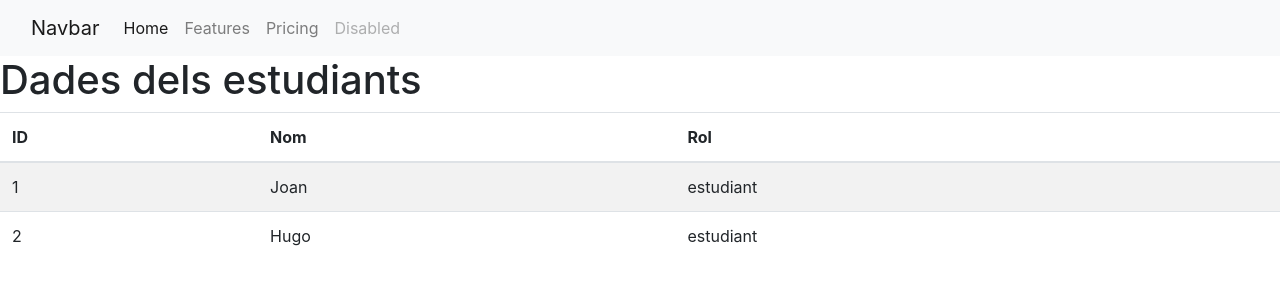
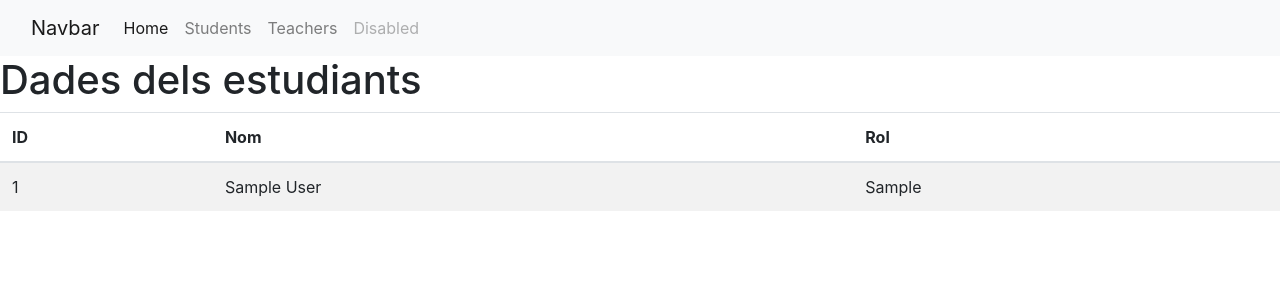
Before and after one commit to JoanIticbcn/django_joanmontanya, a Django app: page /centre/students in a window 1280 px wide. Shown: the top 300 px of the page. Run offline with Django 5.2, Linux system fonts and the light colour scheme; tables that the repository leaves empty hold one stand-in row (values such as "Sample post").

Commit message:
Documentacio

```diff
--- a/activitat13/TIC_BCN_JMB/centre/templates/index.html
+++ b/activitat13/TIC_BCN_JMB/centre/templates/index.html
@@ -16,8 +16,8 @@
     <div class="collapse navbar-collapse" id="navbarNavAltMarkup">
       <div class="navbar-nav">
         <a class="nav-link active" aria-current="page" href="#">Home</a>
-        <a class="nav-link" href="#">Features</a>
-        <a class="nav-link" href="#">Pricing</a>
+        <a class="nav-link" href="{% url 'students'%}">Students</a>
+        <a class="nav-link" href="{% url 'teachers'%}">Teachers</a>
         <a class="nav-link disabled" href="#" tabindex="-1" aria-disabled="true">Disabled</a>
       </div>
     </div>
--- a/activitat13/TIC_BCN_JMB/centre/views.py
+++ b/activitat13/TIC_BCN_JMB/centre/views.py
@@ -34,11 +34,13 @@ def getTeachers(request):
         {"id_teacher":1,"nom":"Oriol","cognom":"Roca","edat":34,"rol":"profe","curs":"2n de daw"},
         {"id_teacher": 2, "nom": "Roger", "cognom": "Sobrino", "edat": 34, "rol": "profe", "curs": "2n de daw"}
     ]
-    return render(request, 'teachers.html', {'teachers': teachers})
+    teachers2 = Teacher.objects.all()
+    return render(request, 'teachers.html', {'teachers': teachers2})
 
 def getStudents(request):
     students = [
         {"id_student":1,"nom":"Joan","rol":"estudiant"},
         {"id_student": 2, "nom": "Hugo", "rol": "estudiant"},
     ]
-    return render(request, 'students.html', {'students': students})
+    students2 = Student.objects.all()
+    return render(request, 'students.html', {'students': students2})
```
Also changed, not shown: activitat13/abans.png (added), activitat13/readme.md, activitat13/students.png, activitat13/teachers.png.
